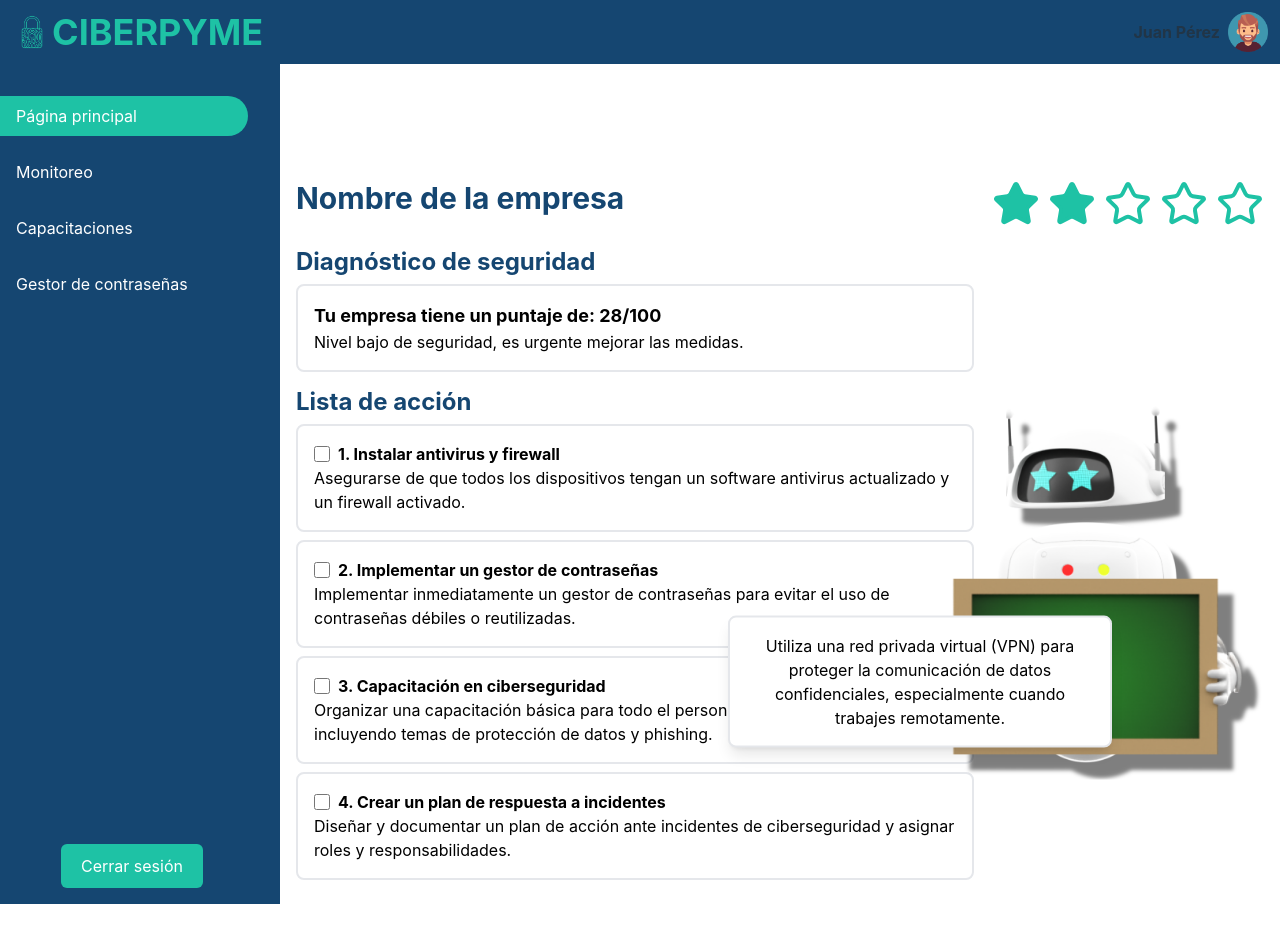
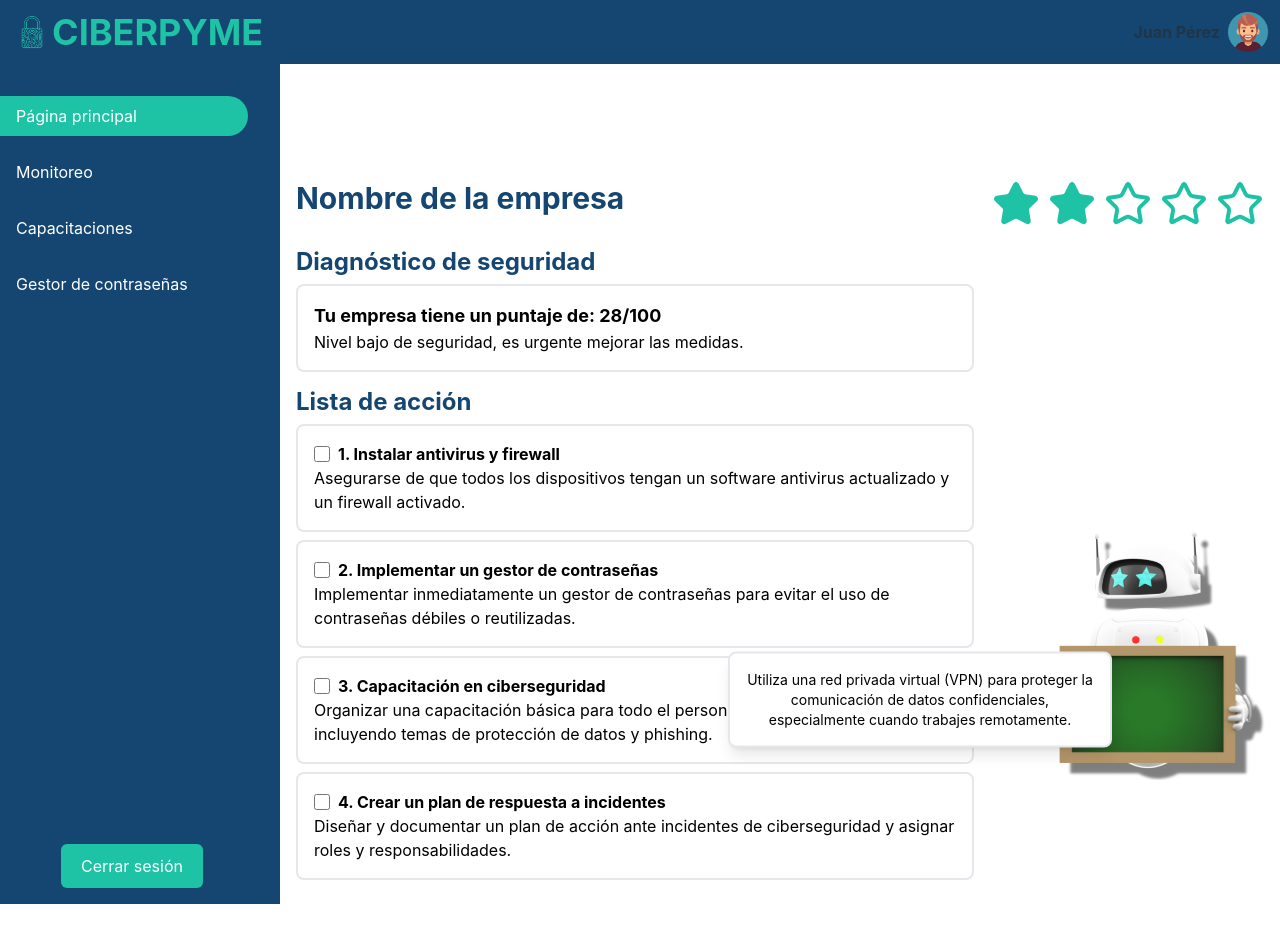
Before and after one commit to JuanIgnacioRios/Ciberpyme, a React (Vite) app: page / in a window 1280 px wide. Shown: the top 942 px of the page. Built offline with nearby package versions, Linux system fonts and the light colour scheme.

Commit message:
cambios en los estilos de las preguntas del diagnostico

```diff
--- a/src/components/home/Robot.tsx
+++ b/src/components/home/Robot.tsx
@@ -22,10 +22,10 @@ export default function Robot() {
   }, []);
 
   return (
-    <div className="flex items-end justify-end fixed bottom-4 right-2 w-[30%] animate-float">
+    <div className="flex items-end justify-end fixed bottom-4 right-2 w-[20%] animate-float">
       {tip && (
         <div className="absolute right-40 bottom-8 w-[30vw] bg-white border-2 rounded-lg shadow-lg p-4">
-          <p className="text-center">{tip}</p>
+          <p className="text-center text-sm">{tip}</p>
         </div>
       )}
       <img src={"./botcitoconsombra.png"} />
--- a/src/views/DiagnosticQuiestions/DiagnosticQuestions.css
+++ b/src/views/DiagnosticQuiestions/DiagnosticQuestions.css
@@ -133,6 +133,7 @@ label {
 }
 
 .intro-section{
+
   display: flex;
   flex-flow: column;
   margin: auto;
@@ -146,9 +147,14 @@ label {
   font-weight: 600;
 }
 
+.intro-section p{
+  color: #fff;
+}
+
 .intro-section button{
   padding: 15px;
   background-color: #188d77;
+  color: #fff;
   width: 160px !important;
   margin: auto;
 }
```
